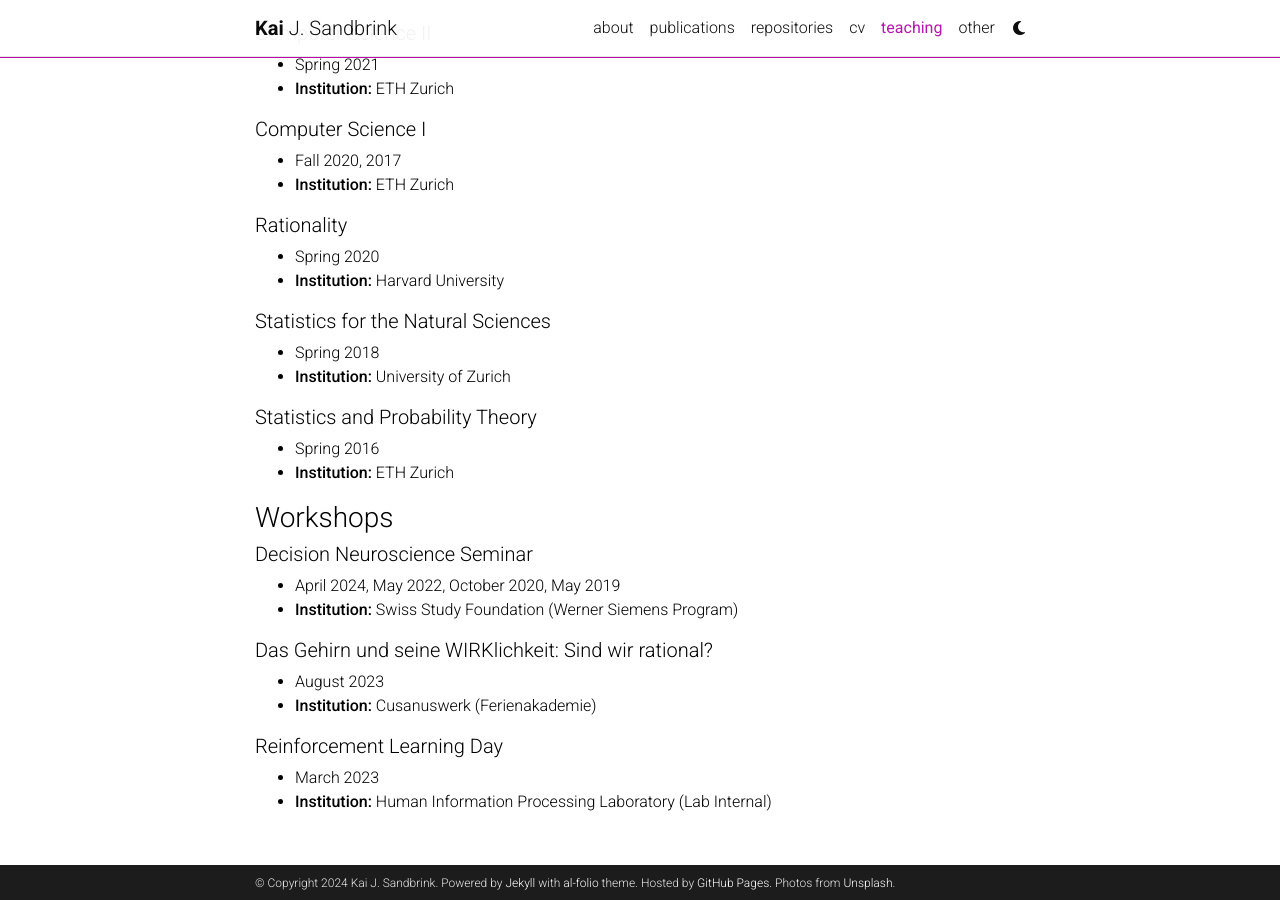
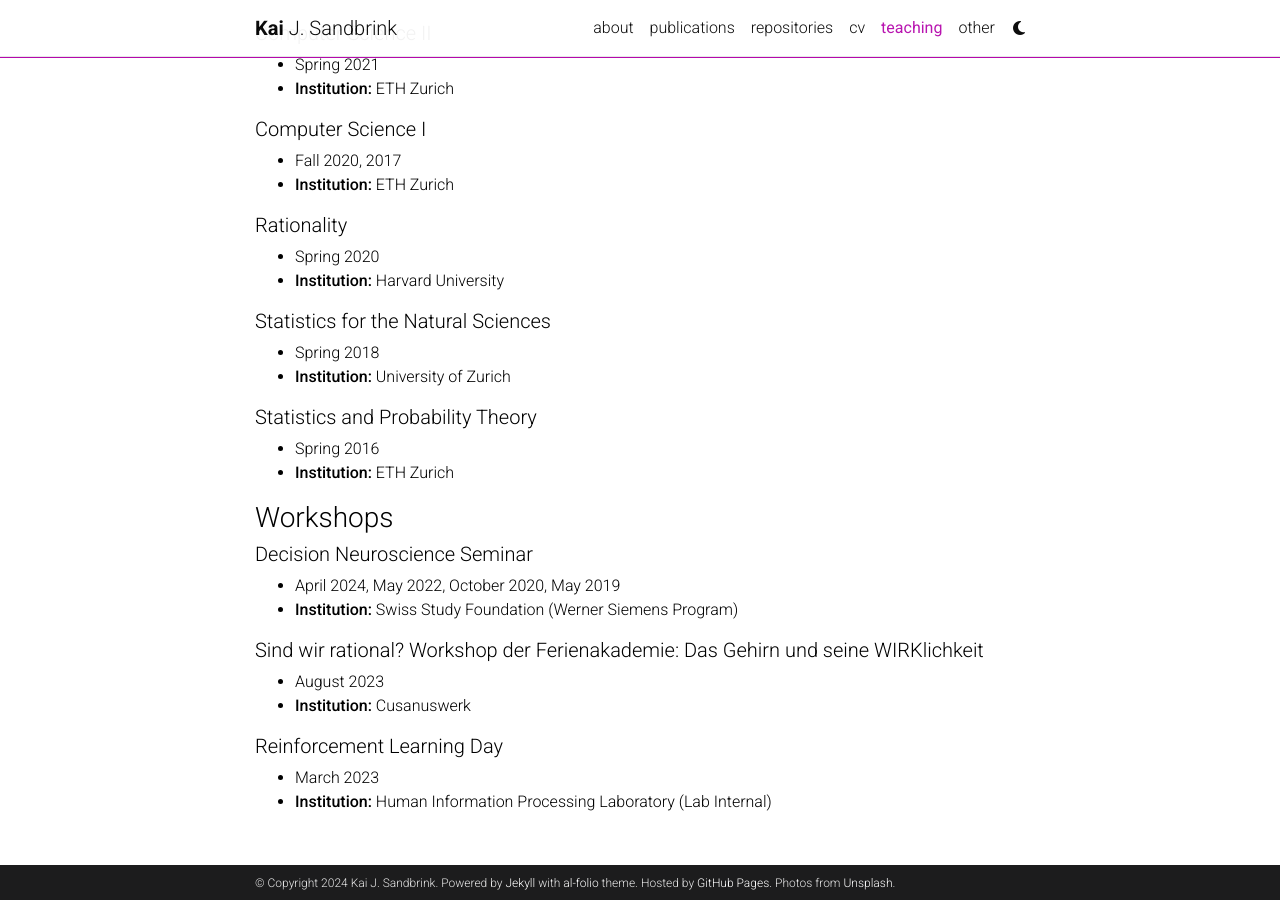
Before and after one commit to kjsandbrink/kjsandbrink.github.io, a Jekyll site: the page built from _pages/teaching.md, in a window 1280 px wide and 900 px high, scrolled down 874 px. Built offline with Jekyll 4.4.1, drawn with Linux system fonts in a browser that asks for light colours; full-size pictures stand in for the smaller copies a plugin makes; comment, search, counter and statistics services are not loaded; a style sheet for code colours, icons or effects is not loaded.

Commit message:
fixed phrasing of teaching

```diff
--- a/_pages/teaching.md
+++ b/_pages/teaching.md
@@ -59,9 +59,9 @@
 - April 2024, May 2022, October 2020, May 2019
 - **Institution:** Swiss Study Foundation (Werner Siemens Program)
 
-##### Das Gehirn und seine WIRKlichkeit: Sind wir rational?
+##### Sind wir rational? Workshop der Ferienakademie: Das Gehirn und seine WIRKlichkeit
 - August 2023
-- **Institution:** Cusanuswerk (Ferienakademie)
+- **Institution:** Cusanuswerk
 
 ##### Reinforcement Learning Day
 - March 2023
```
Also changed, not shown: _pages/about.md (+1 -1 lines).
